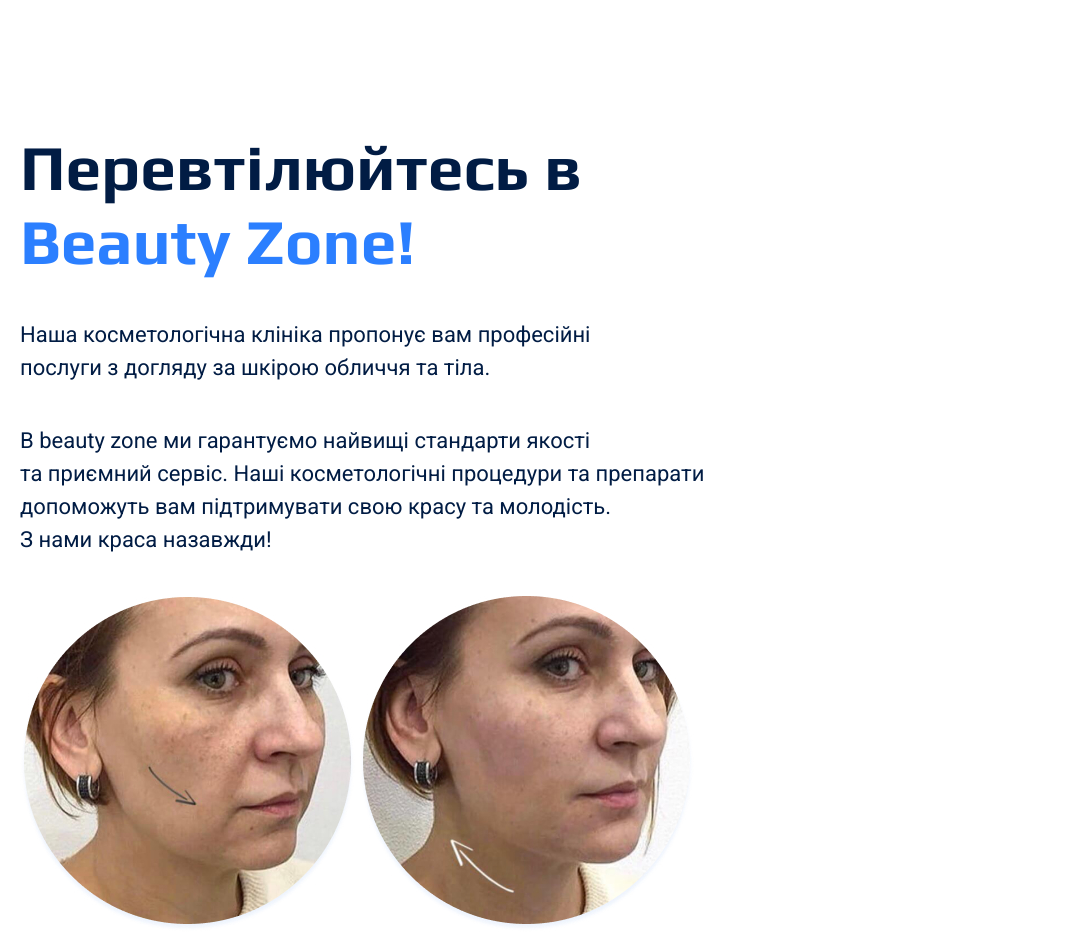
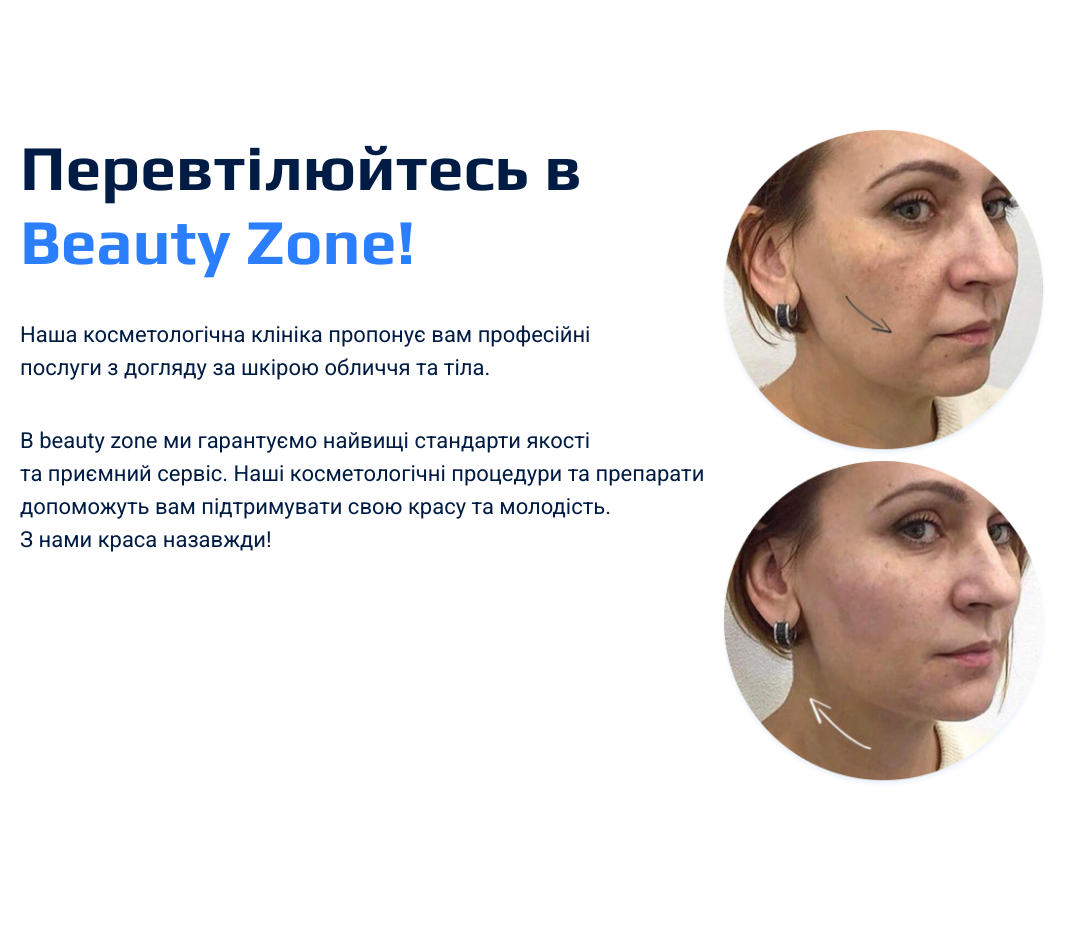
Before and after one commit to nonbinary00/Beaty_Zone, a plain HTML site: page inddex.html in a window 1280 px wide. Shown: the part 480-1419 px from the top of the page, without its empty margins (0-1086 px from the left). Drawn offline with Linux system fonts and the light colour scheme.

Commit message:
Fix and  put the photo correctly
removed flex to move the photo with margin as in the layout

```diff
--- a/css/style.css
+++ b/css/style.css
@@ -80,7 +80,15 @@
 .header-contact {
   display: flex;
   align-items: center;
-  margin-right: 40px;
+  margin-left: 40px;
+}
+
+.header-contact-link {
+  color: var(--main-color);
+}
+
+.header-contact-link:hover {
+  color: var(--accent-color);
 }
 
 .header-contact-items {
@@ -156,9 +164,37 @@
   padding: 63.25px 0 86px;
 }
 
+.container-about-us {
+  display: flex;
+  align-items: flex-start;
+  justify-content: start;
+}
+
+.about-us-content {
+  flex: 1;
+  max-width: 700px;
+  gap: 32px;
+}
+
 .about-us-text {
   margin-bottom: 40px;
   font-size: 22px;
+}
+
+/* .about-us-images-item:nth-child(2) {
+  margin-top: 20px;
+  margin-left: 20px;
+} */
+
+/* .about-us-images-item{
+
+} */
+
+.about-us-imeges {
+  /* display: flex;
+  flex: 1;
+  justify-content: center;
+  align-items: center; */
 }
 
 /* .title-about-us {
--- a/inddex.html
+++ b/inddex.html
@@ -42,21 +42,21 @@
           <div class="header-contact">
             <ul class="header-contact-items">
               <li>
-                <a href="tel:+380960000007">
+                <a class="header-contact-link" href="tel:+380960000007">
                   <svg width="32px" height="32px">
                     <use href="./svg/symbol-defs.svg#icon-Phone"></use>
                   </svg>
                 </a>
               </li>
               <li>
-                <a href="#">
+                <a class="header-contact-link" href="#">
                   <svg width="32px" height="32px">
                     <use href="./svg/symbol-defs.svg#icon-Facebook"></use>
                   </svg>
                 </a>
               </li>
               <li>
-                <a href="#">
+                <a class="header-contact-link" href="#">
                   <svg width="32px" height="32px">
                     <use href="./svg/symbol-defs.svg#icon-Instagram"></use>
                   </svg>
@@ -86,6 +86,8 @@
       </div>
       <section class="section-about-us" id="about-us">
         <div class="container">
+          <div class="container-about-us">
+            <div class="about-us-content">
               <h2 class="section-title">
                 Перевтілюйтесь в <span class="accent"> <br />Beauty Zone!</span>
               </h2>
@@ -94,15 +96,34 @@
                 послуги з догляду за шкірою обличчя та тіла.
               </p>
               <p class="about-us-text">
-            B <span lang="en">beauty zone</span> ми гарантуємо найвищі стандарти
-            якості<br />
-            та приємний сервіс. Наші косметологічні процедури та препарати<br />
+                B <span lang="en">beauty zone</span> ми гарантуємо найвищі
+                стандарти якості<br />
+                та приємний сервіс. Наші косметологічні процедури та
+                препарати<br />
                 допоможуть вам підтримувати свою красу та молодість.<br />
                 З нами краса назавжди!
               </p>
-          <div>
-            <img src="./imeges/Mask-group.jpg" alt="face" />
-            <img src="./imeges/Mask-group2.jpg" alt="face-better" />
+            </div>
+            <div class="about-us-imeges">
+              <ul class="about-us-images-list">
+                <li class="about-us-images-item">
+                  <img
+                    src="./imeges/Mask-group.jpg"
+                    alt="face"
+                    width="327px"
+                    height="327px"
+                  />
+                </li>
+                <li>
+                  <img
+                    src="./imeges/Mask-group2.jpg"
+                    alt="face-better"
+                    width="327px"
+                    height="327px"
+                  />
+                </li>
+              </ul>
+            </div>
           </div>
         </div>
       </section>
```
Lines whose indentation alone changed are shown as unchanged.
